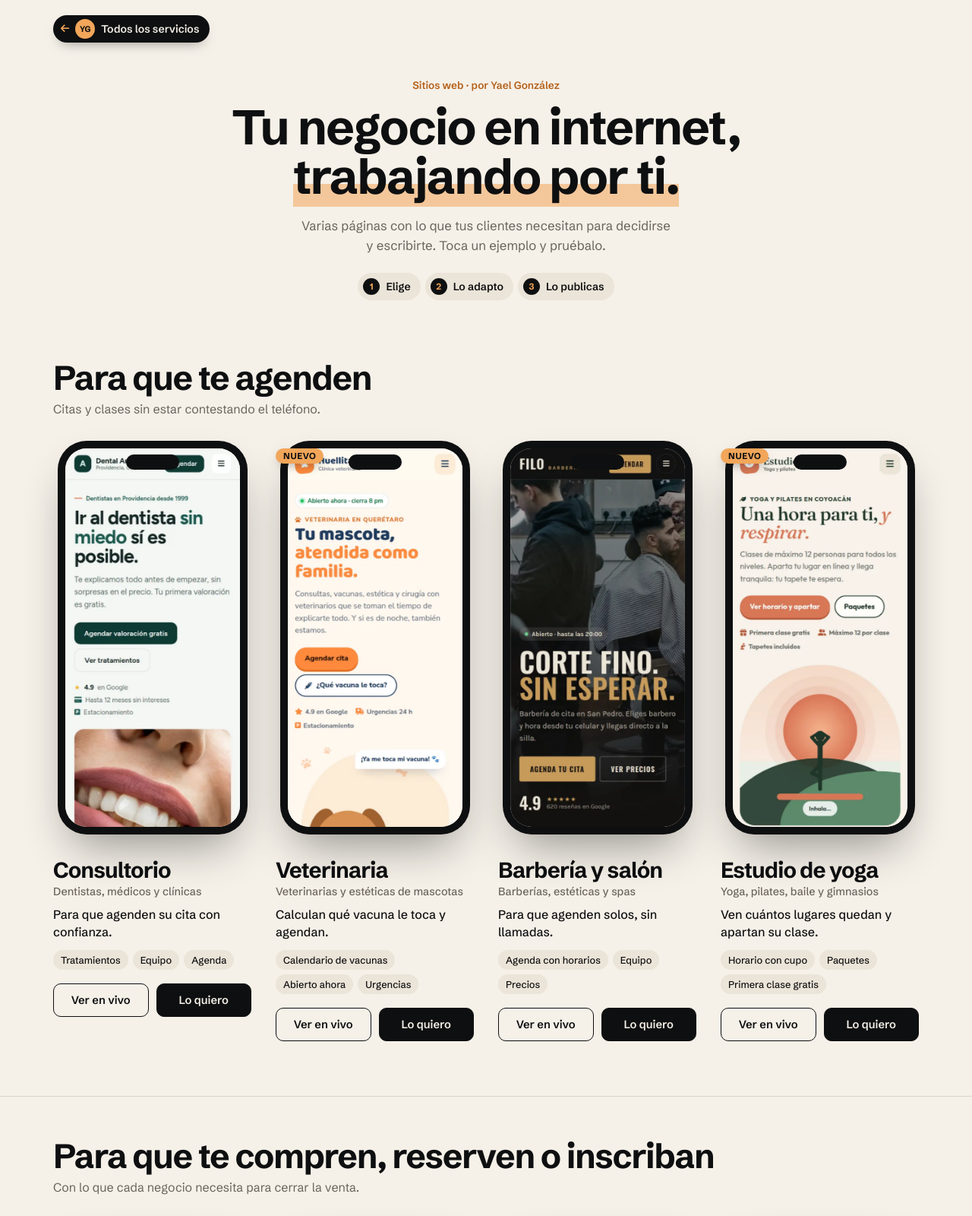
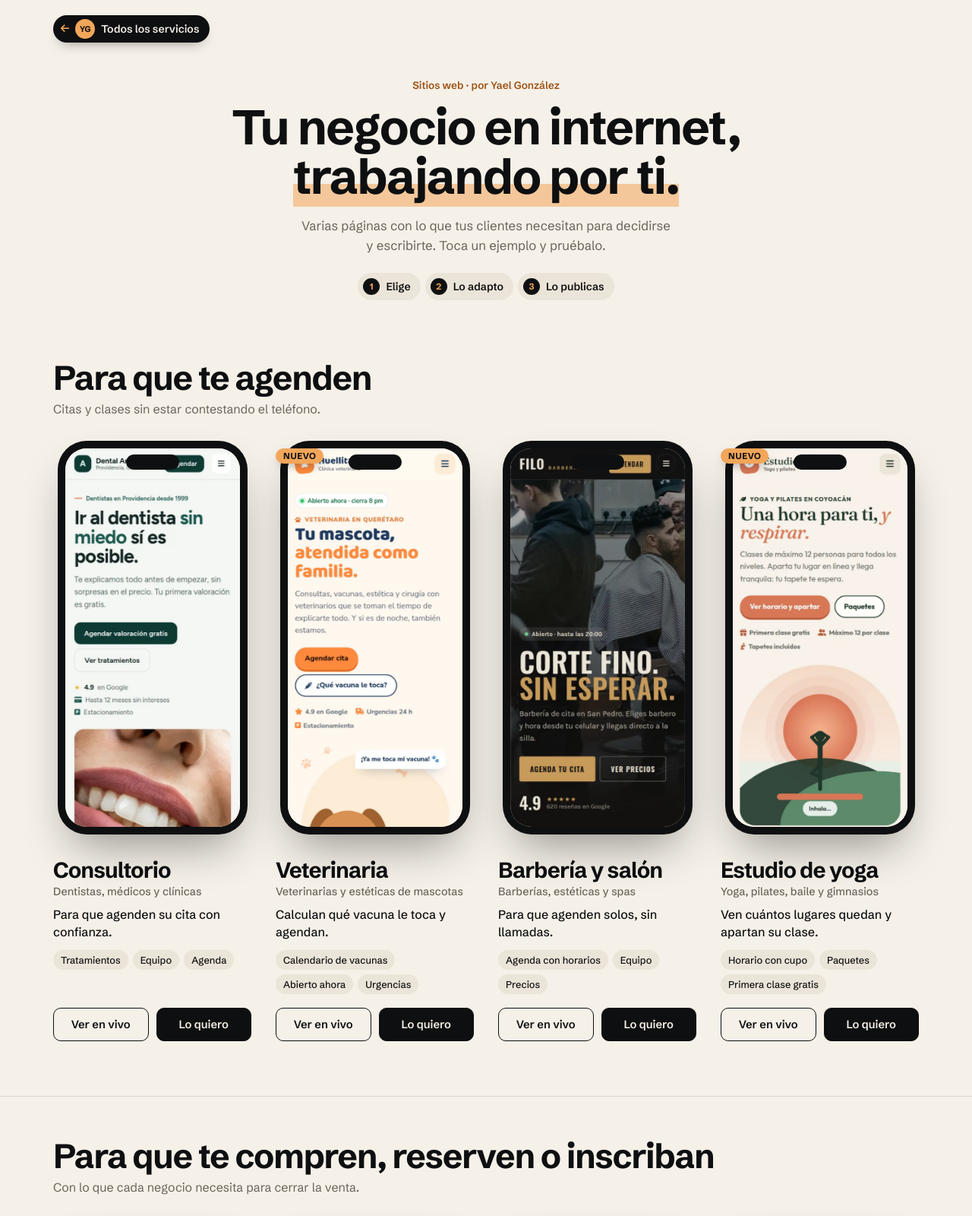
Before and after one commit to Yale42/yalech-sitios, a plain HTML site: page index.html in a window 1280 px wide. Shown: the top 1600 px of the page at 76% size. Drawn offline with Linux system fonts and the light colour scheme.

Commit message:
Portada de la misma familia que las demás: mismos estilos, carrusel y cotizador, última fila centrada y botones alineados

```diff
--- a/assets/carrusel.js
+++ b/assets/carrusel.js
@@ -4,13 +4,16 @@
 //   · una «probadita»: la primera vez que aparece en pantalla, los ejemplos se asoman y regresan
 // Uso: carrusel(elemento) o carrusel(elemento, { flechas: false }). Solo se muestra cuando de verdad
 // hay más contenido del que cabe (en computadora, si todo cabe, no aparece nada).
+// Si ocultas o muestras elementos (por ejemplo con un filtro), avísale con:
+//   elemento.dispatchEvent(new Event('carrusel:actualizar'))
 // Estilos en assets/carrusel.css. Necesita Font Awesome para los íconos de las flechas.
 (() => {
   const calm = matchMedia('(prefers-reduced-motion: reduce)').matches;
 
   window.carrusel = (rail, { flechas = true } = {}) => {
     if (!rail || rail.dataset.carrusel) return;
-    const items = [...rail.children].filter(el => el.offsetParent !== null || el.getClientRects().length);
+    const visibles = () => [...rail.children].filter(el => !el.hidden && (el.offsetParent !== null || el.getClientRects().length));
+    let items = visibles();
     if (items.length < 2) return;
     rail.dataset.carrusel = '1';
 
@@ -28,13 +31,24 @@
 
     const ui = document.createElement('div');
     ui.className = 'rail-ui';
-    ui.innerHTML = `<div class="rail-dots">${items.map((_, i) => `<button type="button" aria-label="Ir al ${i + 1} de ${items.length}"></button>`).join('')}</div><span class="rail-count" aria-live="polite"></span>`;
+    ui.innerHTML = '<div class="rail-dots"></div><span class="rail-count" aria-live="polite"></span>';
     caja.after(ui);
-    const puntos = [...ui.querySelectorAll('.rail-dots button')];
+    const cajaPuntos = ui.querySelector('.rail-dots');
     const cuenta = ui.querySelector('.rail-count');
+    let puntos = [];
+    const armarPuntos = () => {
+      puntos = items.map((_, i) => {
+        const b = Object.assign(document.createElement('button'), { type: 'button' });
+        b.setAttribute('aria-label', `Ir al ${i + 1} de ${items.length}`);
+        b.addEventListener('click', () => ir(i));
+        return b;
+      });
+      cajaPuntos.replaceChildren(...puntos);
+    };
 
-    const base = () => items[0].offsetLeft;
+    const base = () => (items[0] ? items[0].offsetLeft : 0);
     const actual = () => {
+      if (!items.length) return 0;
       const x = rail.scrollLeft;
       let mejor = 0;
       items.forEach((el, i) => { if (Math.abs(el.offsetLeft - base() - x) < Math.abs(items[mejor].offsetLeft - base() - x)) mejor = i; });
@@ -44,11 +58,11 @@
     };
     const ir = i => {
       i = Math.max(0, Math.min(items.length - 1, i));
+      if (!items[i]) return;
       rail.scrollTo({ left: items[i].offsetLeft - base(), behavior: calm ? 'auto' : 'smooth' });
     };
     prev.addEventListener('click', () => ir(actual() - 1));
     next.addEventListener('click', () => ir(actual() + 1));
-    puntos.forEach((p, i) => p.addEventListener('click', () => ir(i)));
 
     let pendiente = false;
     const pintar = () => {
@@ -66,7 +80,16 @@
     const pedir = () => { if (!pendiente) { pendiente = true; requestAnimationFrame(pintar); } };
     rail.addEventListener('scroll', pedir, { passive: true });
     addEventListener('resize', pedir);
+    armarPuntos();
     pintar();
+
+    // Cuando cambian los elementos visibles: vuelve a contar y regresa al inicio
+    rail.addEventListener('carrusel:actualizar', () => {
+      items = visibles();
+      armarPuntos();
+      rail.scrollLeft = 0;
+      pintar();
+    });
 
     // La «probadita»: una sola vez, cuando el carrusel ya está a la vista
     if (!calm && 'IntersectionObserver' in window) {
--- a/assets/cotizar.js
+++ b/assets/cotizar.js
@@ -155,4 +155,15 @@
     abrir(t.dataset.cotizar, t.dataset.ejemplo);
   });
   window.cotizar = abrir; // para las pruebas
+
+  // ---------- Llegar ya con el cotizador abierto: ?cotizar=landing&ejemplo=Restaurante ----------
+  // (lo usa el botón «Quiero una así» de las plantillas). Solo se aceptan valores conocidos.
+  const q = new URLSearchParams(location.search);
+  const pedido = q.get('cotizar');
+  if (pedido !== null && (pedido === '' || porId(pedido))) {
+    const conocidos = [...document.querySelectorAll('[data-ejemplo]')].map(el => el.dataset.ejemplo);
+    const ej = conocidos.includes(q.get('ejemplo')) ? q.get('ejemplo') : '';
+    history.replaceState(null, '', location.pathname + location.hash);
+    abrir(pedido, ej);
+  }
 })();
--- a/estilos.css
+++ b/estilos.css
@@ -5,7 +5,7 @@
   --muted: #6a645b;
   --line: rgba(14, 15, 16, 0.12);
   --amber: #f2a65a;
-  --amber-text: #b45f17;
+  --amber-text: #9a5113;
 
   --font: "Schibsted Grotesk", system-ui, sans-serif;
   --tracking: -0.03em;
@@ -129,7 +129,7 @@ body {
 
 /* ¿No sabes cuál? → abre el cotizador */
 .help { margin-top: 18px; font-size: 0.95rem; color: var(--muted); animation: rise 0.8s cubic-bezier(0.2, 0.8, 0.2, 1) 0.55s both; }
-.help a { color: var(--amber-text); font-weight: 600; text-decoration: none; border-bottom: 1.5px solid rgba(180, 95, 23, 0.35); transition: border-color 0.2s ease; }
+.help a { color: var(--amber-text); font-weight: 600; text-decoration: none; border-bottom: 1.5px solid rgba(154, 81, 19, 0.35); transition: border-color 0.2s ease; }
 .help a:hover { border-color: var(--amber-text); }
 
 /* Cotizador (assets/cotizar.css): colores de esta página */
@@ -459,10 +459,11 @@ body {
 .device-phone img { border-radius: 12px; }
 @media (max-width: 640px) { .item--system .device { max-width: 320px; } }
 
-/* Sitios web y landing pages: filas de 3 centradas (en lugar de 4 + sobrantes) */
+/* En compu y tablet: hasta 4 por fila (3 para sistemas) y la última fila centrada, sin huecos a la derecha */
 @media (min-width: 641px) {
-  #sitios-web .grid, #landing-pages .grid { display: flex; flex-wrap: wrap; justify-content: center; }
-  #sitios-web .item, #landing-pages .item { flex: 0 1 calc((100% - 64px) / 3); min-width: 250px; }
+  .grid { display: flex; flex-wrap: wrap; justify-content: center; }
+  .item { flex: 0 1 calc((100% - 96px) / 4); min-width: 230px; }
+  .item--system { flex-basis: calc((100% - 64px) / 3); min-width: 280px; }
 }
 
 /* ---------- Celular: plantillas en carrusel ---------- */
@@ -591,3 +592,10 @@ body {
 .tool .btn { margin-top: 16px; background: var(--bg); color: var(--ink); border-color: var(--bg); }
 .tool .btn:hover { background: var(--amber); border-color: var(--amber); }
 @media (max-width: 800px) { .tool { margin-inline: 16px; } }
+
+/* Los botones de cada ejemplo no se parten en dos líneas */
+.item-actions .btn { white-space: nowrap; padding-inline: 12px; }
+
+/* Los botones de todas las tarjetas quedan a la misma altura, aunque la descripción mida distinto */
+.item-info { flex: 1; display: flex; flex-direction: column; }
+.item-actions { margin-top: auto; padding-top: 18px; }
--- a/index.html
+++ b/index.html
@@ -24,9 +24,9 @@
   <link rel="preconnect" href="https://fonts.gstatic.com" crossorigin />
   <link href="https://fonts.googleapis.com/css2?family=Schibsted+Grotesk:wght@400;500;600;700&display=swap" rel="stylesheet" />
   <link rel="stylesheet" href="https://cdnjs.cloudflare.com/ajax/libs/font-awesome/6.5.1/css/all.min.css" integrity="sha512-DTOQO9RWCH3ppGqcWaEA1BIZOC6xxalwEsw9c2QQeAIftl+Vegovlnee1c9QX4TctnWMn13TZye+giMm8e2LwA==" crossorigin="anonymous" referrerpolicy="no-referrer" />
-  <link rel="stylesheet" href="estilos.css?v=1" />
+  <link rel="stylesheet" href="estilos.css?v=10" />
   <link rel="stylesheet" href="assets/cotizar.css?v=1" />
-  <link rel="stylesheet" href="assets/carrusel.css?v=2" />
+  <link rel="stylesheet" href="assets/carrusel.css?v=3" />
 </head>
 <body>
   <!-- Ejemplos de sitios web de yalech. Cada sitio vive en su carpeta (dental/, veterinaria/, yoga/…) con sus páginas,
@@ -36,6 +36,7 @@
     <a class="back" href="../yalech-web-link-in-bio/#sitios-web" aria-label="Regresar al catálogo de servicios"><i class="fa-solid fa-arrow-left"></i><span class="back-avatar" aria-hidden="true">YG</span>Todos los servicios</a>
   </nav>
 
+  <main>
   <header class="intro">
     <p class="kicker">Sitios web · por Yael González</p>
     <h1 class="title">Tu negocio en internet, <em>trabajando por ti.</em></h1>
@@ -197,6 +198,8 @@
     </ul>
   </section>
 
+  </main>
+
   <footer class="outro">
     <p class="outro-text">¿Tu negocio ya tiene sitio? <em>Hagamos el tuyo.</em></p>
     <a class="btn btn--solid btn--big" href="https://wa.me/520000000000?text=Hola%20Yael,%20quiero%20cotizar%20un%20sitio%20web" target="_blank" rel="noopener" data-cotizar="web">Cotiza en 1 minuto</a>
@@ -204,11 +207,13 @@
     <p class="outro-sign">Yael González · 2026</p>
   </footer>
 
+  <aside aria-label="Cotizar">
   <a class="float-quote" href="https://wa.me/520000000000?text=Hola%20Yael,%20quiero%20cotizar%20un%20sitio%20web" target="_blank" rel="noopener" data-cotizar="web"><i class="fa-solid fa-bolt"></i> Cotiza en 1 minuto</a>
+  </aside>
 
   <script src="assets/motion.js"></script>
-  <script src="assets/cotizar.js?v=2"></script>
-  <script src="assets/carrusel.js?v=1"></script>
+  <script src="assets/cotizar.js?v=3"></script>
+  <script src="assets/carrusel.js?v=3"></script>
   <script>
     // Carrusel de ejemplos: flechas, puntitos y una probadita para que se note que se desliza
     document.querySelectorAll('.category .grid').forEach(g => carrusel(g));
```
